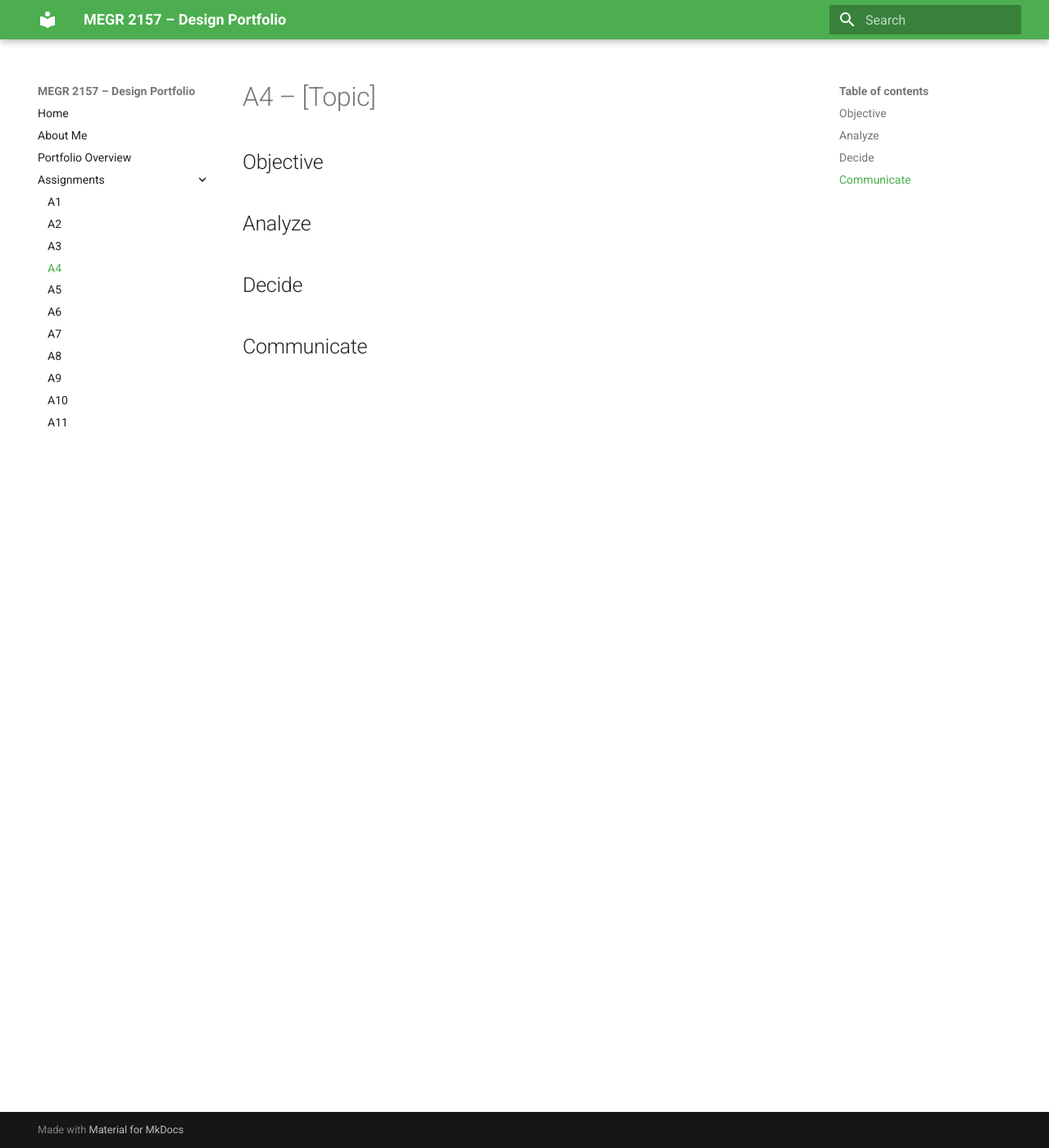
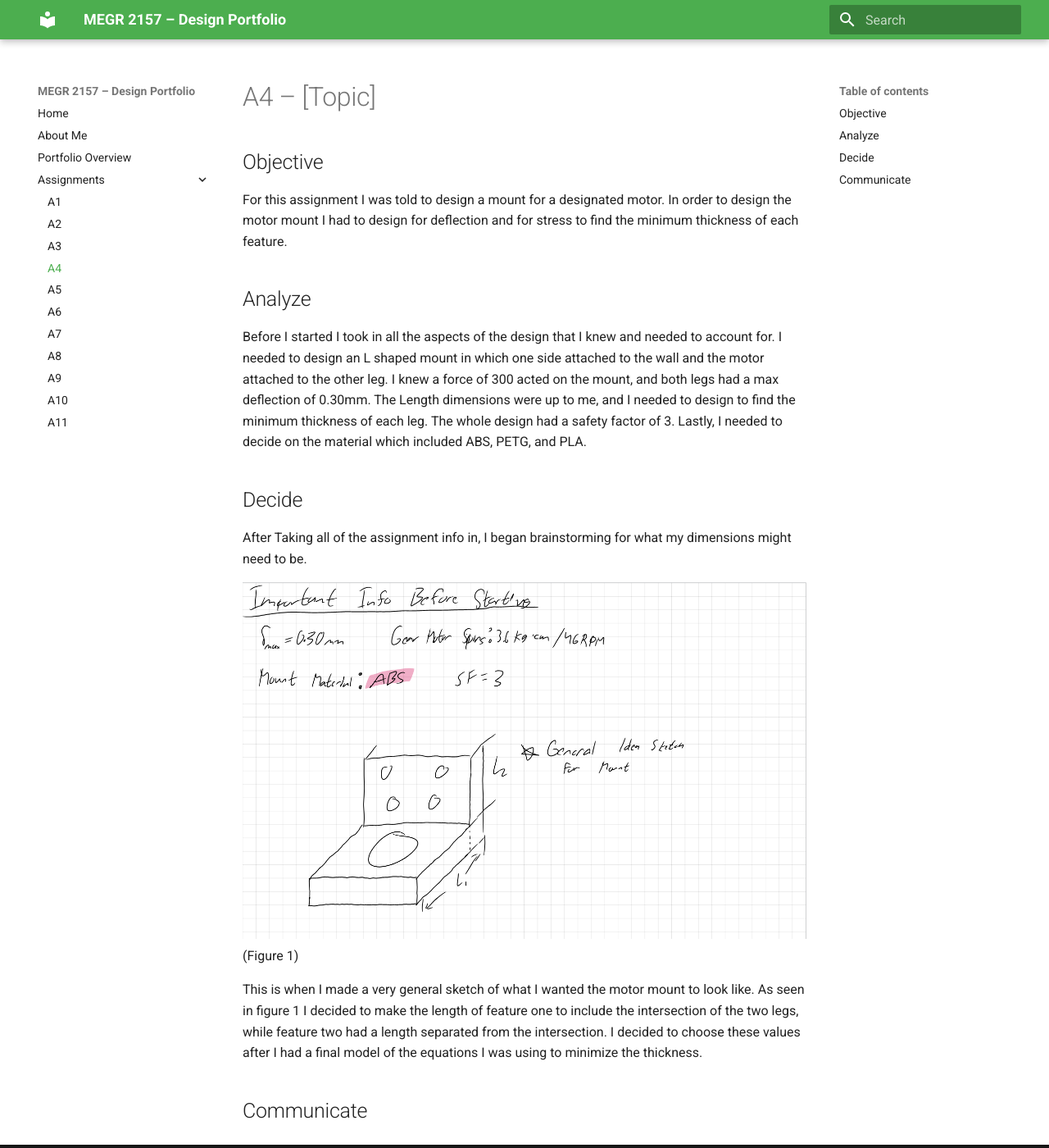
Before and after one commit to JacobShaver/design-projects-portfolio, an MkDocs documentation site: the page built from docs/assignments/A04/index.md, in a window 1280 px wide and 1400 px high. Shown: the whole window at 82% size. Built offline with MkDocs 1.6.1 and Material for MkDocs 9.7.7, drawn with Linux system fonts in a browser that asks for light colours.

Commit message:
Update index.md

```diff
--- a/docs/assignments/A04/index.md
+++ b/docs/assignments/A04/index.md
@@ -1,12 +1,16 @@
 # A4 – [Topic]
 
 ## Objective
-
+For this assignment I was told to design a mount for a designated motor. In order to design the motor mount I had to design for deflection and for stress to find the minimum thickness of each feature.
 
 ## Analyze
-
+Before I started I took in all the aspects of the design that I knew and needed to account for. I needed to design an L shaped mount in which one side attached to the wall and the motor attached to the other leg. I knew a force of 300 acted on the mount, and both legs had a max deflection of 0.30mm. The Length dimensions were up to me, and I needed to design to find the minimum thickness of each leg. The whole design had a safety factor of 3. Lastly, I needed to decide on the material which included ABS, PETG, and PLA.
 
 ## Decide
+After Taking all of the assignment info in, I began brainstorming for what my dimensions might need to be.
 
+![Alt Text](Screenshot_20260916-161423.png)
+(Figure 1)
 
+This is when I made a very general sketch of what I wanted the motor mount to look like. As seen in figure 1 I decided to make the length of feature one to include the intersection of the two legs, while feature two had a length separated from the intersection. I decided to choose these values after I had a final model of the equations I was using to minimize the thickness.
 ## Communicate
```
